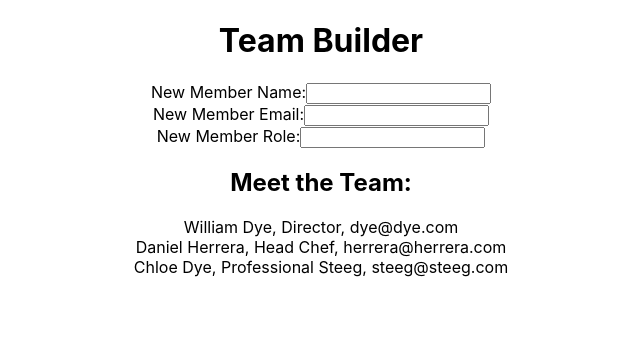
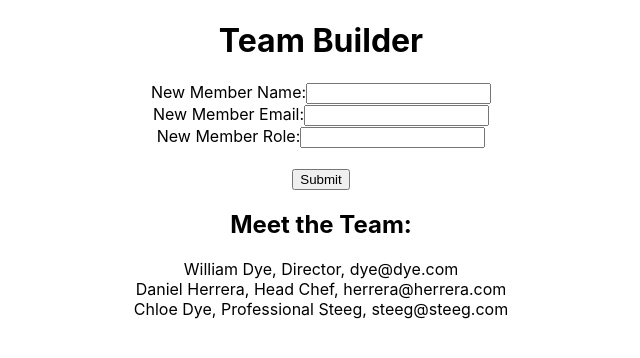
Before and after one commit to bloominstituteoftechnology/team-builder, a React (Create React App) app in the folder team-builder/: page / in a window 1280 px wide. Shown: the top 358 px of the page, without its empty margins (319-959 px from the left). Built offline with nearby package versions, Linux system fonts and the light colour scheme.

Commit message:
Added labels

```diff
--- a/team-builder/src/App.js
+++ b/team-builder/src/App.js
@@ -9,7 +9,6 @@ function App() {
   return (
     <div className="App">
       <TeamForm />
-
     </div>
   );
 }
--- a/team-builder/src/Form.js
+++ b/team-builder/src/Form.js
@@ -25,28 +25,46 @@ const initialFormValue = {
 
   function TeamForm() {
     const [teamMembers, setTeamMembers] = useState(codeTeam)
+    const [formValues, setFormValues] = useState(initialFormValue)
+
+    const change = evt => {
+        const { name, value } = evt.target
+        setFormValues({...formValues, [name]: value})
+    }
+
+    const submit = evt => {
+        evt.preventDefault()
+        const newTeamMember = {
+            teamMemberName: formValues.teamMemberName.trim(),
+            teamMemberEmail: formValues.teamMemberEmail.trim(),
+            teamMemberRole: formValues.teamMemberName.trim(),
+        }
+    }
 
     return (
       <div>
         <h1>Team Builder</h1>
-        <form>
+        <form onSubmit={submit}>
           <label>
             New Member Name:
-            <input name='memberName' type='text'/>
+            <input name='memberName' type='text' onChange={change} value={formValues.teamMemberName}/>
           </label>
           <br></br>
           <label>
             New Member Email:
-            <input name='memberEmail' type='text'/>
+            <input name='memberEmail' type='text' onChange={change} value={formValues.teamMemberEmail}/>
           </label>
           <br></br>
           <label>
             New Member Role:
-            <input name='memberRole' type='text' />
+            <input name='memberRole' type='text' onChange={change} value={formValues.teamMemberRole} />
           </label>
+          <br></br>
+          <br></br>
+            <button>Submit</button>
         </form>
         <h2>Meet the Team:</h2>
-        {codeTeam.map((member, idx) => {
+        {teamMembers.map((member, idx) => {
             return (
                 <div key={idx}>
                   {member.teamMemberName}, {member.teamMemberRole}, {member.teamMemberEmail}
```
